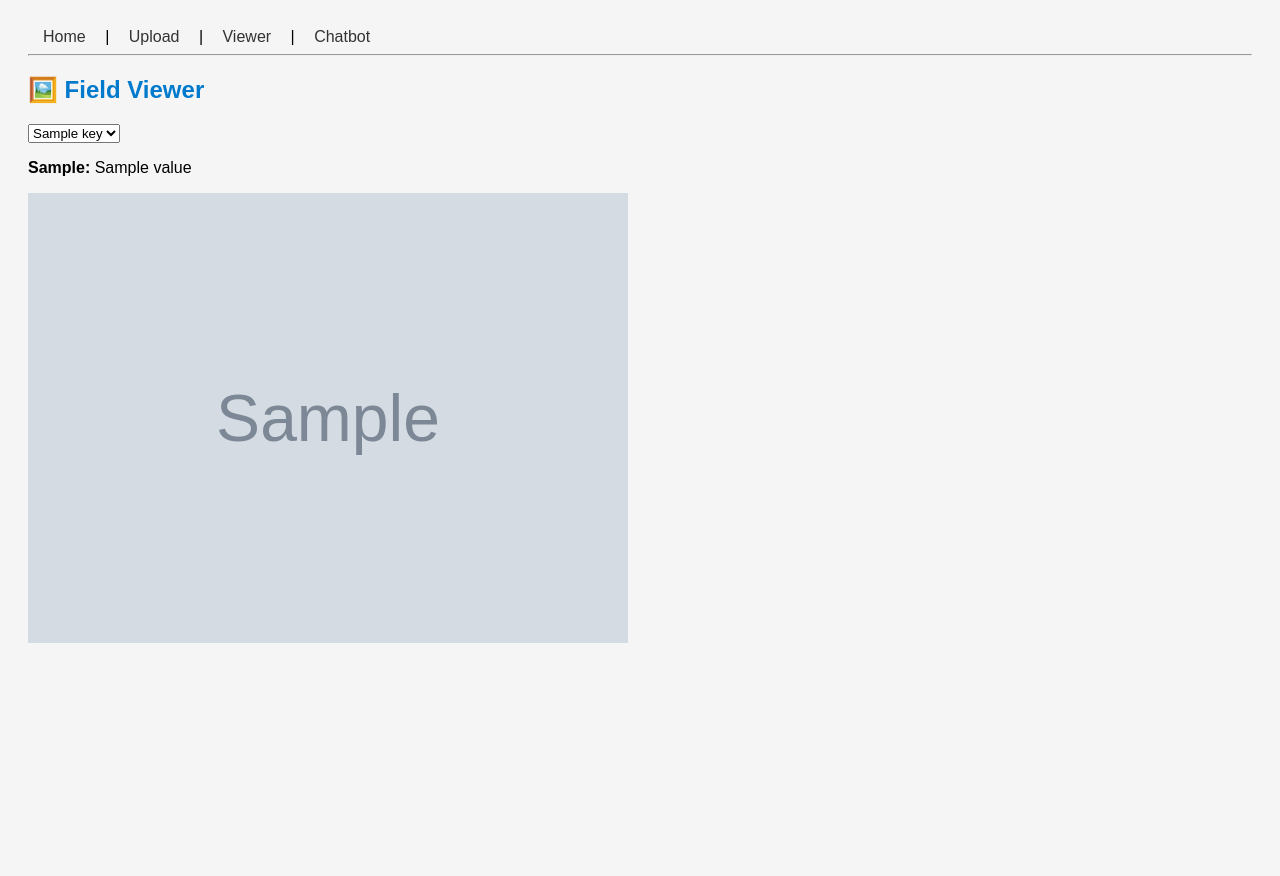
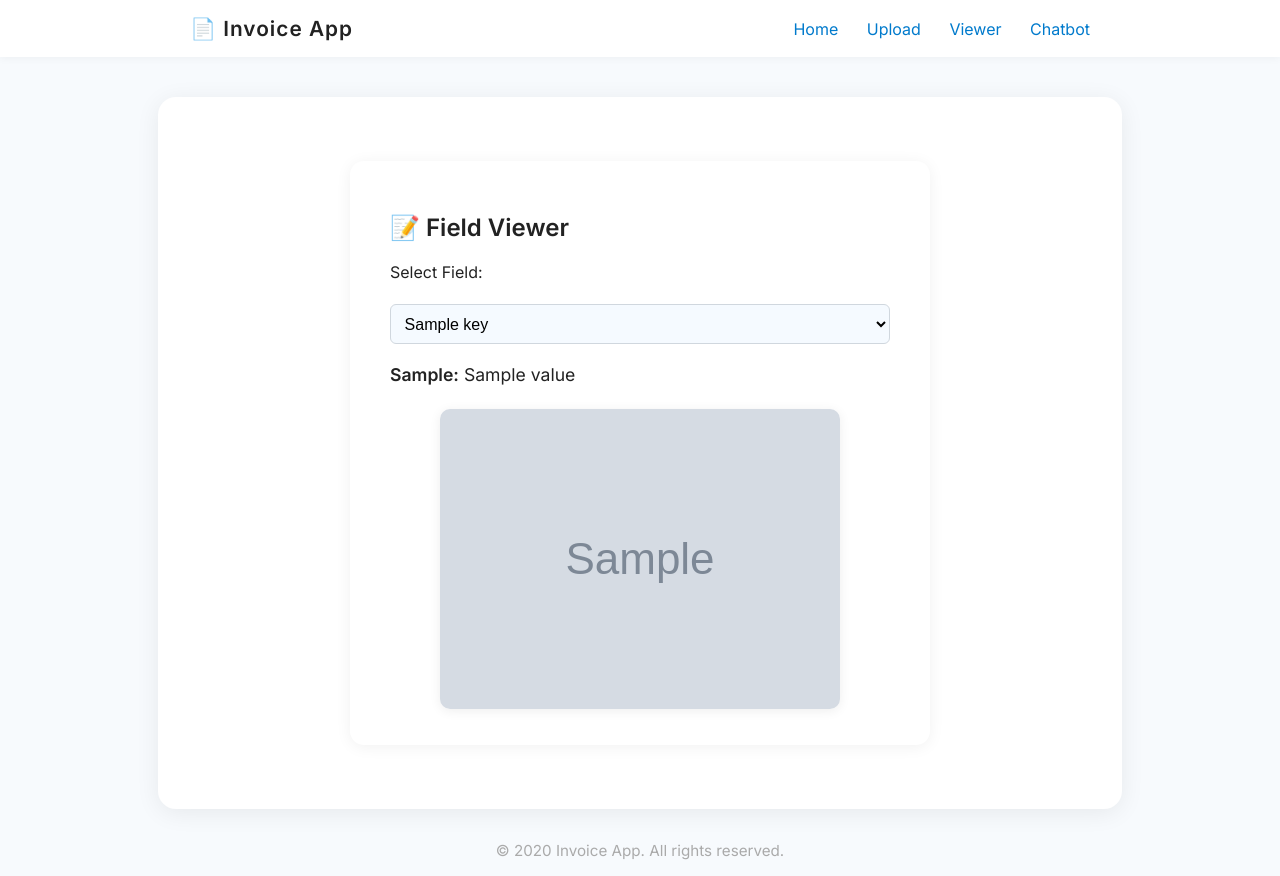
Before and after one commit to shxrvsh/invoice-ocr-v2, a Django app: template frontend/invoice_app/templates/invoice_app/viewer.html in a window 1280 px wide. Before the commit the page ends 643 px from the top, so only its background shows below. Run offline with Django 5.2, Linux system fonts and the light colour scheme; the template is opened without the code that fills it: most values are stand-ins (such as "Sample title", 1, 10 or a date in 2020); grey boxes marked "Sample" are stand-in pictures.

Commit message:
UI Update for Invoice App

```diff
--- a/frontend/invoice_app/static/invoice_app/style.css
+++ b/frontend/invoice_app/static/invoice_app/style.css
@@ -1,15 +1,203 @@
 body {
-    font-family: Arial;
-    padding: 20px;
-    background-color: #f5f5f5;
+    font-family: 'Inter', Arial, sans-serif;
+    background: #f7fafd;
+    margin: 0;
+    padding: 0;
+    color: #222;
 }
 
-nav a {
-    padding: 0 15px;
-    text-decoration: none;
-    color: #333;
+header {
+    background: #fff;
+    box-shadow: 0 2px 8px rgba(0,0,0,0.04);
+    position: sticky;
+    top: 0;
+    z-index: 100;
 }
 
-h2 {
+.navbar {
+    display: flex;
+    justify-content: space-between;
+    align-items: center;
+    max-width: 900px;
+    margin: 0 auto;
+    padding: 1rem 2rem;
+}
+
+.nav-logo {
+    font-weight: 600;
+    font-size: 1.3rem;
+    letter-spacing: 1px;
+}
+
+.nav-links a {
     color: #007acc;
+    text-decoration: none;
+    margin-left: 1.5rem;
+    font-weight: 500;
+    transition: color 0.2s;
+    padding-bottom: 2px;
+    border-bottom: 2px solid transparent;
 }
+
+.nav-links a.active, .nav-links a:hover {
+    color: #005fa3;
+    border-bottom: 2px solid #007acc;
+}
+
+.container {
+    max-width: 900px;
+    margin: 2.5rem auto 0 auto;
+    padding: 2rem;
+    background: #fff;
+    border-radius: 18px;
+    box-shadow: 0 4px 24px rgba(0,0,0,0.07);
+    min-height: 60vh;
+}
+
+footer {
+    text-align: center;
+    color: #aaa;
+    font-size: 0.95rem;
+    margin: 2rem 0 1rem 0;
+}
+
+.hero {
+    text-align: center;
+    padding: 3rem 1rem 2rem 1rem;
+}
+
+.hero h1 {
+    font-size: 2.5rem;
+    font-weight: 700;
+    margin-bottom: 0.5rem;
+}
+
+.subtitle {
+    color: #555;
+    font-size: 1.2rem;
+    margin-bottom: 2rem;
+}
+
+.cta-btn {
+    display: inline-block;
+    background: #007acc;
+    color: #fff;
+    padding: 0.8rem 2.2rem;
+    border-radius: 8px;
+    font-size: 1.1rem;
+    font-weight: 600;
+    text-decoration: none;
+    transition: background 0.2s;
+    box-shadow: 0 2px 8px rgba(0,122,204,0.08);
+}
+
+.cta-btn:hover {
+    background: #005fa3;
+}
+
+.card {
+    background: #fff;
+    border-radius: 14px;
+    box-shadow: 0 2px 16px rgba(0,0,0,0.06);
+    padding: 2rem 2.5rem 2rem 2.5rem;
+    margin: 2rem auto;
+    max-width: 500px;
+}
+
+.upload-form, .viewer-form, .chatbot-form {
+    display: flex;
+    flex-direction: column;
+    gap: 1.1rem;
+}
+
+label {
+    font-weight: 500;
+    margin-bottom: 0.3rem;
+}
+
+input[type="file"], select, input[type="text"] {
+    padding: 0.6rem;
+    border: 1px solid #d0d7de;
+    border-radius: 6px;
+    font-size: 1rem;
+    background: #f5faff;
+    transition: border 0.2s;
+}
+
+input[type="file"]:focus, select:focus, input[type="text"]:focus {
+    border: 1.5px solid #007acc;
+    outline: none;
+}
+
+.primary-btn {
+    background: #007acc;
+    color: #fff;
+    border: none;
+    padding: 0.7rem 1.7rem;
+    border-radius: 7px;
+    font-size: 1rem;
+    font-weight: 600;
+    cursor: pointer;
+    transition: background 0.2s;
+    margin-top: 0.5rem;
+}
+
+.primary-btn:hover {
+    background: #005fa3;
+}
+
+.error-msg {
+    color: #e74c3c;
+    margin-top: 1rem;
+    font-weight: 500;
+    text-align: center;
+}
+
+.viewer-card .image-preview {
+    margin-top: 1.5rem;
+    text-align: center;
+}
+
+.responsive-img {
+    max-width: 100%;
+    border-radius: 10px;
+    box-shadow: 0 2px 12px rgba(0,0,0,0.07);
+}
+
+.field-value {
+    margin: 1.2rem 0 0.7rem 0;
+    font-size: 1.1rem;
+}
+
+.chatbot-card .chat-messages {
+    margin-top: 1.5rem;
+    background: #f5faff;
+    border-radius: 8px;
+    padding: 1rem;
+    box-shadow: 0 1px 4px rgba(0,0,0,0.04);
+}
+
+.user-msg {
+    color: #007acc;
+    margin-bottom: 0.7rem;
+}
+
+.bot-msg {
+    color: #222;
+}
+
+@media (max-width: 600px) {
+    .container, .card {
+        padding: 1rem;
+        max-width: 98vw;
+    }
+    .navbar {
+        flex-direction: column;
+        gap: 0.7rem;
+        padding: 1rem 0.5rem;
+    }
+    .nav-links a {
+        margin-left: 0.7rem;
+        font-size: 1rem;
+    }
+}
--- a/frontend/invoice_app/templates/invoice_app/base.html
+++ b/frontend/invoice_app/templates/invoice_app/base.html
@@ -1,18 +1,30 @@
 {% load static %}
 <!DOCTYPE html>
-<html>
+<html lang="en">
 <head>
+    <meta charset="UTF-8">
+    <meta name="viewport" content="width=device-width, initial-scale=1.0">
     <title>📄 Invoice App</title>
+    <link href="https://fonts.googleapis.com/css2?family=Inter:wght@400;600&display=swap" rel="stylesheet">
     <link rel="stylesheet" href="{% static 'invoice_app/style.css' %}">
 </head>
 <body>
-    <nav>
-        <a href="{% url 'home' %}">Home</a> |
-        <a href="{% url 'upload' %}">Upload</a> |
-        <a href="{% url 'viewer' %}">Viewer</a> |
-        <a href="{% url 'chatbot' %}">Chatbot</a>
-    </nav>
-    <hr>
-    {% block content %}{% endblock %}
+    <header>
+        <nav class="navbar">
+            <div class="nav-logo">📄 Invoice App</div>
+            <div class="nav-links">
+                <a href="{% url 'home' %}" class="{% if request.resolver_match.url_name == 'home' %}active{% endif %}">Home</a>
+                <a href="{% url 'upload' %}" class="{% if request.resolver_match.url_name == 'upload' %}active{% endif %}">Upload</a>
+                <a href="{% url 'viewer' %}" class="{% if request.resolver_match.url_name == 'viewer' %}active{% endif %}">Viewer</a>
+                <a href="{% url 'chatbot' %}" class="{% if request.resolver_match.url_name == 'chatbot' %}active{% endif %}">Chatbot</a>
+            </div>
+        </nav>
+    </header>
+    <main class="container">
+        {% block content %}{% endblock %}
+    </main>
+    <footer>
+        <p>&copy; {{ now|date:'Y' }} Invoice App. All rights reserved.</p>
+    </footer>
 </body>
 </html>
--- a/frontend/invoice_app/templates/invoice_app/viewer.html
+++ b/frontend/invoice_app/templates/invoice_app/viewer.html
@@ -1,13 +1,20 @@
 {% extends "invoice_app/base.html" %}
 {% block content %}
-<h2>🖼️ Field Viewer</h2>
-<form method="GET">
-    <select name="field" onchange="this.form.submit()">
-        {% for key in fields %}
-            <option {% if key == selected_key %}selected{% endif %}>{{ key }}</option>
-        {% endfor %}
-    </select>
-</form>
-<p><strong>{{ selected_key }}:</strong> {{ value }}</p>
-<img src="{{ image_path }}" width="600">
+<div class="card viewer-card">
+    <h2>📝 Field Viewer</h2>
+    <form method="GET" class="viewer-form">
+        <label for="field">Select Field:</label>
+        <select name="field" id="field" onchange="this.form.submit()">
+            {% for key in fields %}
+                <option {% if key == selected_key %}selected{% endif %}>{{ key }}</option>
+            {% endfor %}
+        </select>
+    </form>
+    <div class="field-value">
+        <strong>{{ selected_key }}:</strong> {{ value }}
+    </div>
+    <div class="image-preview">
+        <img src="{{ image_path }}" alt="Invoice Field" class="responsive-img">
+    </div>
+</div>
 {% endblock %}
```
Also changed, not shown: frontend/invoice_app/templates/invoice_app/chatbot.html (+8 -4 lines), frontend/invoice_app/templates/invoice_app/home.html (+5 -2 lines), frontend/invoice_app/templates/invoice_app/upload.html (+9 -6 lines), 1 other file.
